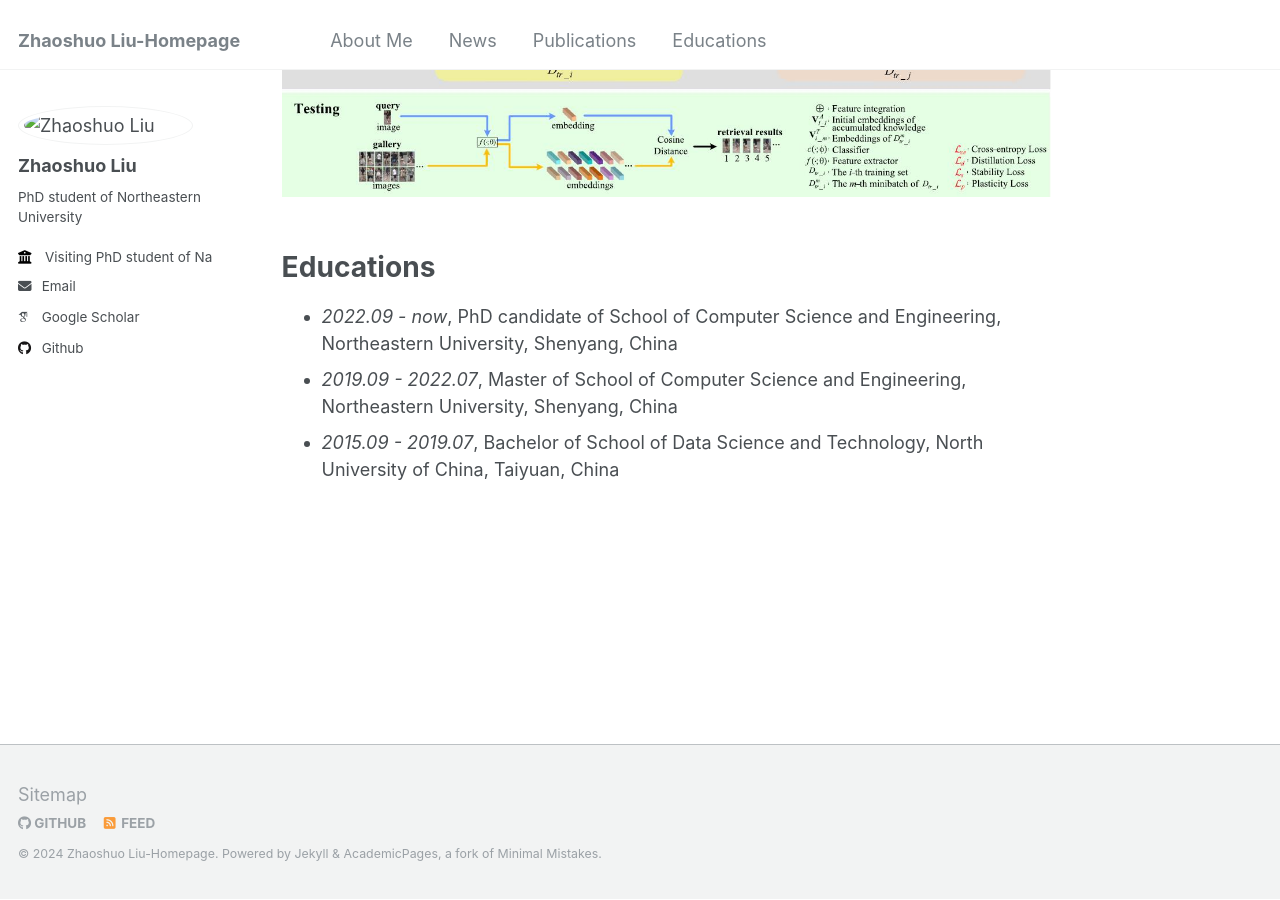
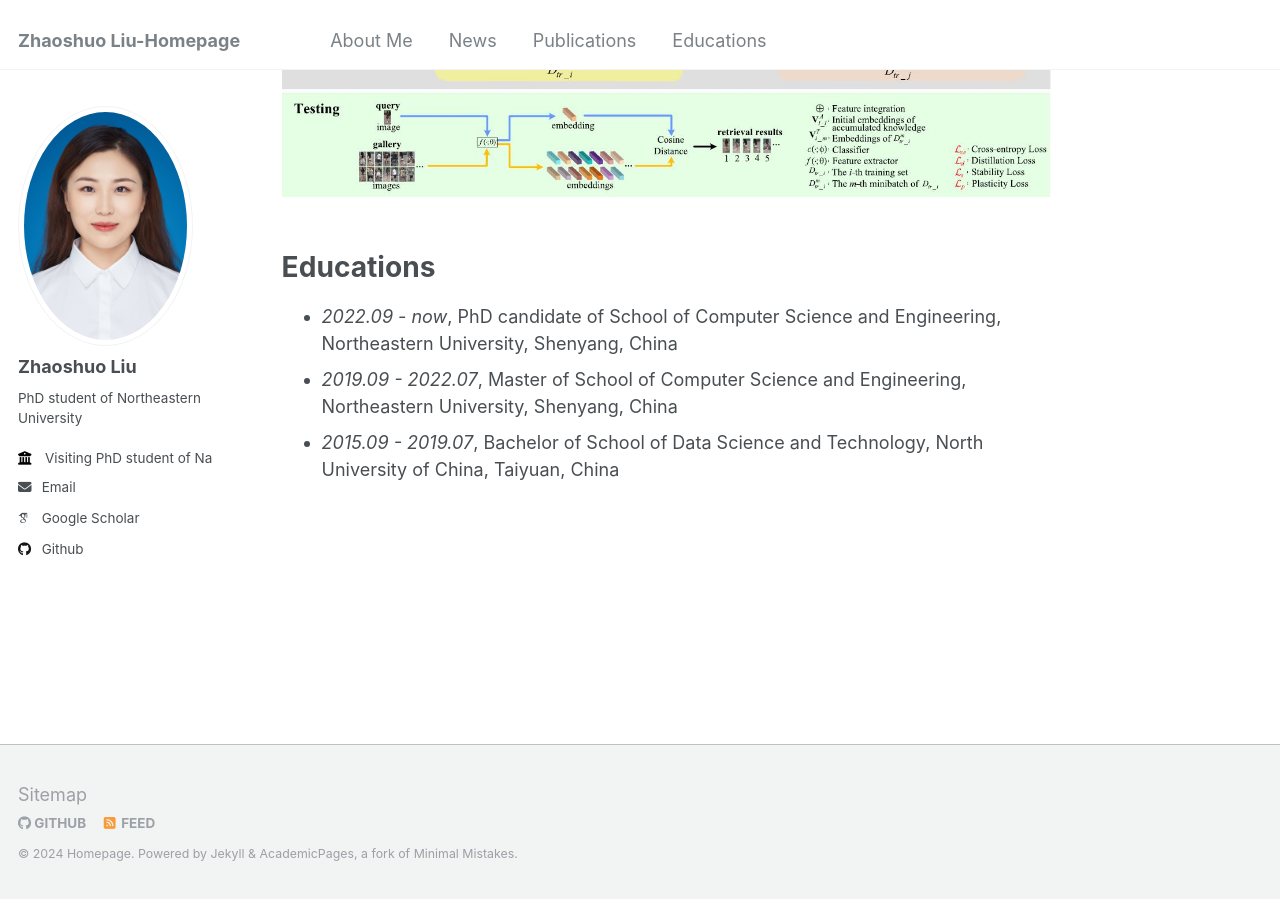
Before and after one commit to llzhaoshuo/llzhaoshuo.github.io, a Jekyll site: the page built from _pages/about.md, in a window 1280 px wide and 900 px high, scrolled down 2091 px. Built offline with Jekyll 4.4.1, drawn with Linux system fonts in a browser that asks for light colours; some web fonts are replaced.

Commit message:
update my profile

```diff
--- a/_config.yml
+++ b/_config.yml
@@ -10,7 +10,7 @@
 locale                   : "en-US"
 title                    : "Zhaoshuo Liu-Homepage"
 title_separator          : "-"
-name                     : &name ""
+name                     : &name "Homepage"
 description              : &description "PhD student of Northeastern University"
 url                      : https://llzhaoshuo.github.io # the base hostname & protocol for your site e.g. "https://mmistakes.github.io"
 baseurl                  : "" # the subpath of your site, e.g. "/blog"
@@ -21,7 +21,7 @@ repository               : "llzhaoshuo/llzhaoshuo.github.io"
 #               Additional customization can be done by editing /_includes/author-profile.html
 author:
   # Biographic information
-  avatar           : "images/profile.jpg"
+  avatar           : "profile.jpg"
   name             : "Zhaoshuo Liu"
   pronouns         : # example: "she/her"
   bio              : "PhD student of Northeastern University"
```
